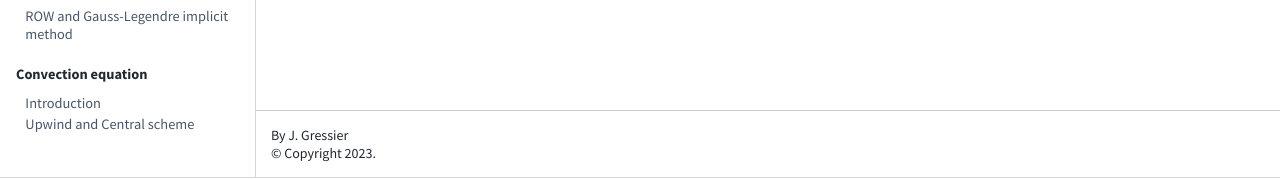
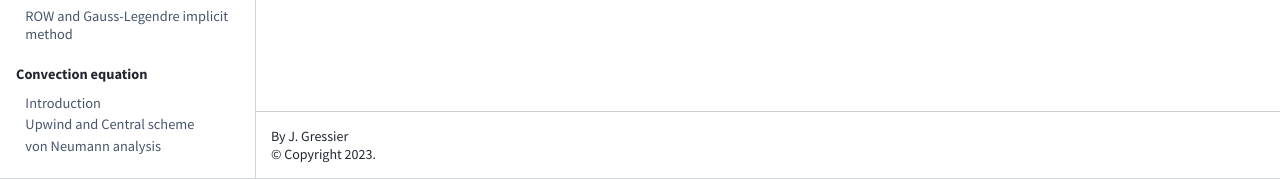
Before and after one commit to jgressier/numerical-analysis, a Jupyter Book: the page built from book/basics/intro.md, in a window 1280 px wide. Shown: the part 722-901 px from the top of the page. Built offline with Jupyter Book 1.0.4 settings and Sphinx 7.4.7 and the Sphinx Book theme 1.1.4, drawn with Linux system fonts in a browser that asks for light colours.

Commit message:
von neumann analysis

```diff
--- a/book/_toc.yml
+++ b/book/_toc.yml
@@ -34,6 +34,7 @@ parts:
     chapters:
     - file: convection/intro
     - file: convection/upwind
+    - file: convection/vneumann-analysis
     #- file: convection/stability-and-cfl
 # - caption: Solving linear systems
   #   chapters:
```
Also changed, not shown: book/convection/vneumann-analysis.ipynb (added).
